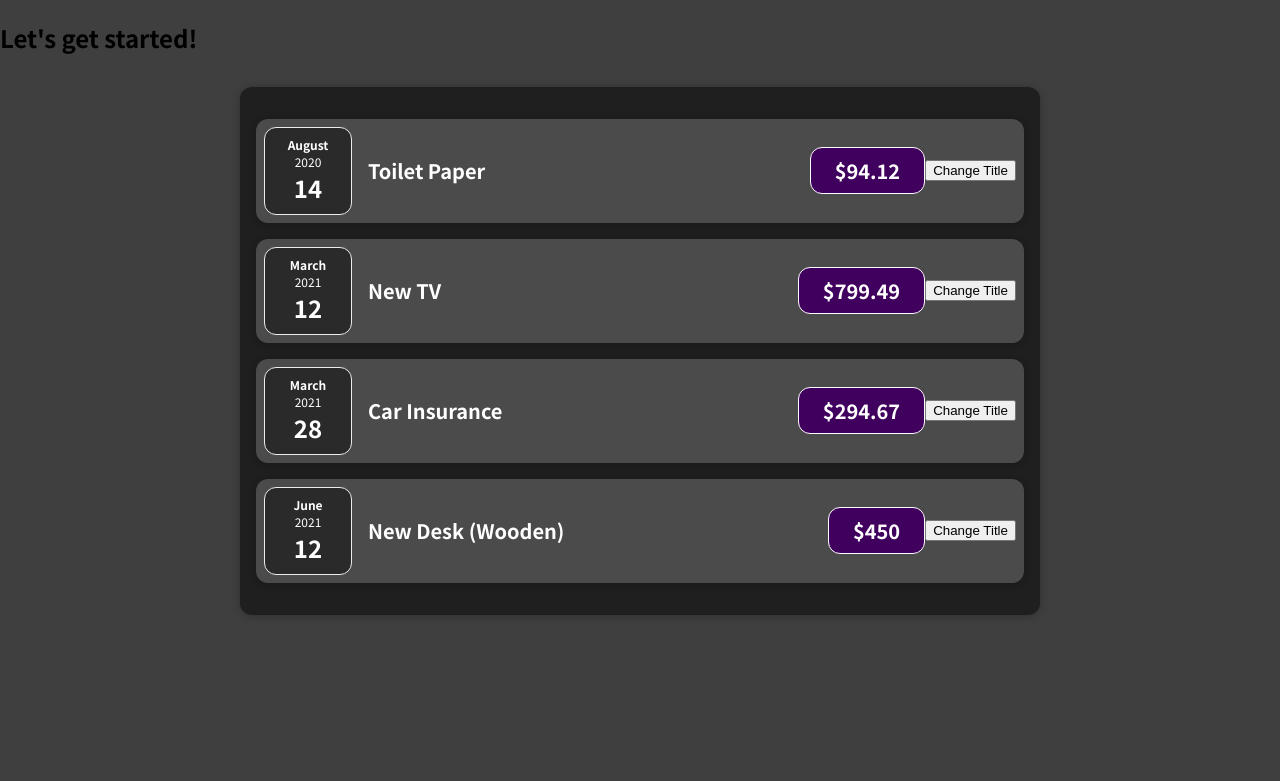
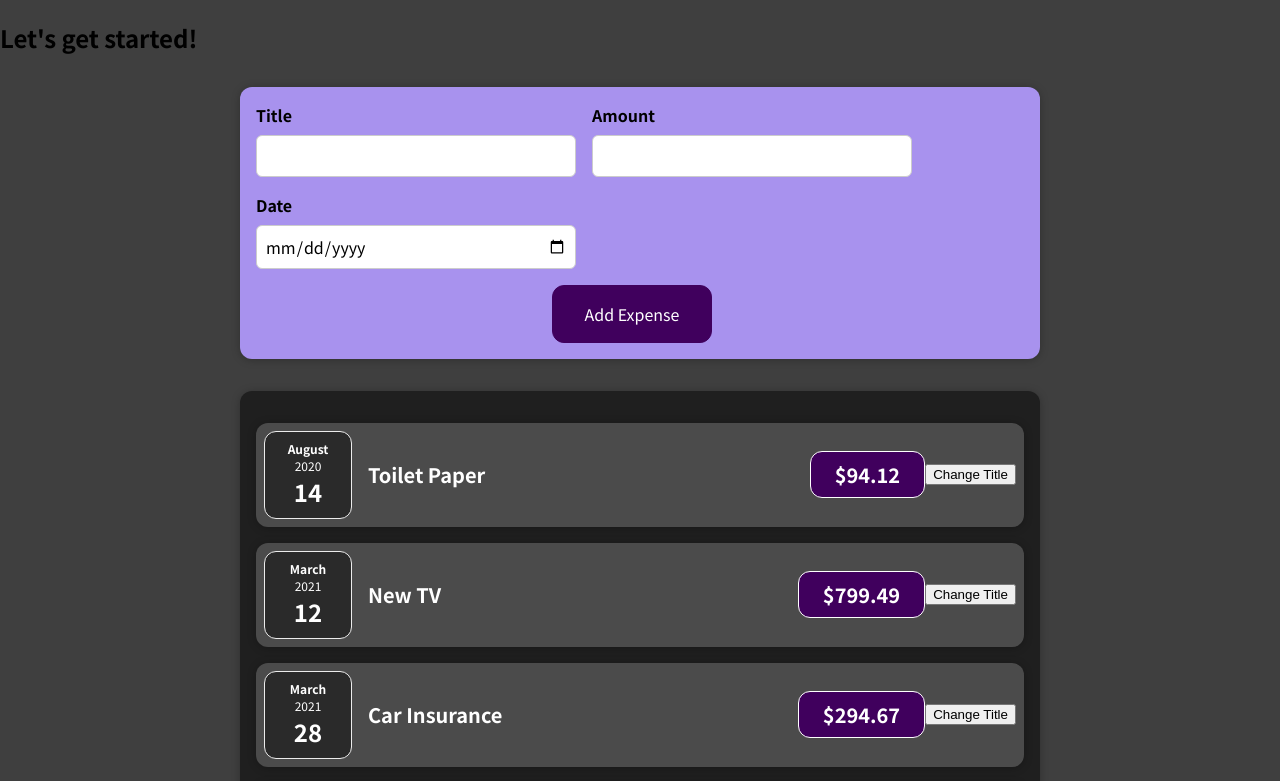
Before and after one commit to RandomNoob724/ReactUdemyCourse, a React (Create React App) app: page / in a window 1280 px wide. Shown: the top 781 px of the page. Built offline with nearby package versions, Linux system fonts and the light colour scheme.

Commit message:
lifting state up

```diff
--- a/src/App.js
+++ b/src/App.js
@@ -1,4 +1,5 @@
 import ExpenseFrame from "./components/Expenses/ExpenseFrame";
+import NewExpense from './components/NewExpense/NewExpense';
 
 const App = () => {
   const expenses = [
@@ -23,9 +24,15 @@ const App = () => {
     },
   ];
 
+  const addExpenseHandler = (expense) => {
+    console.log('In App.js');
+    console.log(expense);
+  };
+
   return (
     <div>
       <h2>Let's get started!</h2>
+      <NewExpense onAddExpense={addExpenseHandler}/>
       <ExpenseFrame expenses={expenses}/>
     </div>
   );
--- /dev/null
+++ b/src/components/NewExpense/NewExpense.css
@@ -0,0 +1,38 @@
+.new-expense {
+    background-color: #a892ee;
+    padding: 1rem;
+    margin: 2rem auto;
+    width: 50rem;
+    max-width: 95%;
+    border-radius: 12px;
+    text-align: center;
+    box-shadow: 0 1px 8px rgba(0, 0, 0, 0.25);
+  }
+
+  .new-expense button {
+    font: inherit;
+    cursor: pointer;
+    padding: 1rem 2rem;
+    border: 1px solid #40005d;
+    background-color: #40005d;
+    color: white;
+    border-radius: 12px;
+    margin-right: 1rem;
+  }
+
+  .new-expense button:hover,
+  .new-expense button:active {
+    background-color: #510674;
+    border-color: #510674;
+  }
+
+  .new-expense button.alternative {
+    color: #220131;
+    border-color: transparent;
+    background-color: transparent;
+  }
+
+  .new-expense button.alternative:hover,
+  .new-expense button.alternative:active {
+    background-color: #ddb3f8;
+  }
--- /dev/null
+++ b/src/components/NewExpense/NewExpense.js
@@ -0,0 +1,21 @@
+import React from "react";
+import NewExpenseForm from "./NewExpenseForm";
+import "./NewExpense.css";
+
+const NewExpense = (props) => {
+	const saveExpenseDataHandler = (enteredExpenseData) => {
+		const expenseData = {
+			...enteredExpenseData,
+			id: Math.random().toString()
+		};
+		props.onAddExpense(expenseData);
+	};
+
+  return (
+    <div className="new-expense">
+      <NewExpenseForm onSaveExpenseData={saveExpenseDataHandler} />
+    </div>
+  );
+};
+
+export default NewExpense;
--- /dev/null
+++ b/src/components/NewExpense/NewExpenseForm.css
@@ -0,0 +1,26 @@
+.new-expense__controls {
+    display: flex;
+    flex-wrap: wrap;
+    gap: 1rem;
+    margin-bottom: 1rem;
+    text-align: left;
+  }
+
+  .new-expense__control label {
+    font-weight: bold;
+    margin-bottom: 0.5rem;
+    display: block;
+  }
+
+  .new-expense__control input {
+    font: inherit;
+    padding: 0.5rem;
+    border-radius: 6px;
+    border: 1px solid #ccc;
+    width: 20rem;
+    max-width: 100%;
+  }
+
+  .new-expense__actions {
+    text-align: right;
+  }
--- /dev/null
+++ b/src/components/NewExpense/NewExpenseForm.js
@@ -0,0 +1,98 @@
+import React, { useState } from "react";
+import "./NewExpenseForm.css";
+
+const NewExpenseForm = (props) => {
+  const [enteredTitle, setEnteredTitle] = useState("");
+  const [enteredAmount, setEnteredAmount] = useState("");
+  const [enteredDate, setEnteredDate] = useState("");
+  /* const [userInput, setUserInput] = useState({
+    enteredTitle: "",
+    enteredAmount: "",
+    enteredDate: "",
+  }); */
+
+  const titleChangeHandler = (event) => {
+    setEnteredTitle(event.target.value);
+    //Safer way to guarantee that you are using the previous state
+    /* setUserInput((prevState) => {
+      return { ...prevState, enteredTitle: event.target.value };
+    }); */
+  };
+
+  const amountChangedHandler = (event) => {
+    setEnteredAmount(event.target.value);
+    /* setUserInput((prevState) => {
+      return { ...prevState, enteredAmount: event.target.value };
+    }); */
+  };
+
+  const dateChangedHandler = (event) => {
+    setEnteredDate(event.target.value);
+    /* setUserInput({
+      ...userInput,
+      enteredDate: event.target.value,
+    }); */
+    /* setUserInput((prevState) => {
+      return { ...prevState, enteredDate: event.target.value };
+    }); */
+  };
+
+  const clearForm = () => {
+    setEnteredTitle('');
+    setEnteredAmount('');
+    setEnteredDate('');
+  };
+
+  const submitExpenseFormHandler = (event) => {
+    event.preventDefault();
+
+    const expenseData = {
+      title: enteredTitle,
+      amount: enteredAmount,
+      date: new Date(enteredDate),
+    };
+
+    props.onSaveExpenseData(expenseData);
+    clearForm();
+  };
+
+  return (
+    <form onSubmit={submitExpenseFormHandler}>
+      <div className="new-expense__controls">
+        <div className="new-expense__control">
+          <label>Title</label>
+          <input
+            type="text"
+            value={enteredTitle}
+            onChange={titleChangeHandler}
+          />
+        </div>
+        <div className="new-expense__control">
+          <label>Amount</label>
+          <input
+            type="number"
+            min="0.01"
+            step="0.01"
+            value={enteredAmount}
+            onChange={amountChangedHandler}
+          />
+        </div>
+        <div className="new-expense__control">
+          <label>Date</label>
+          <input
+            type="date"
+            min="2019-01-01"
+            max="2022-12-31"
+            value={enteredDate}
+            onChange={dateChangedHandler}
+          />
+        </div>
+      </div>
+      <div className="new-expense__action">
+        <button type="submit">Add Expense</button>
+      </div>
+    </form>
+  );
+};
+
+export default NewExpenseForm;
```
Also changed, not shown: 1 other file (tests, documents, lock files or other folders).
